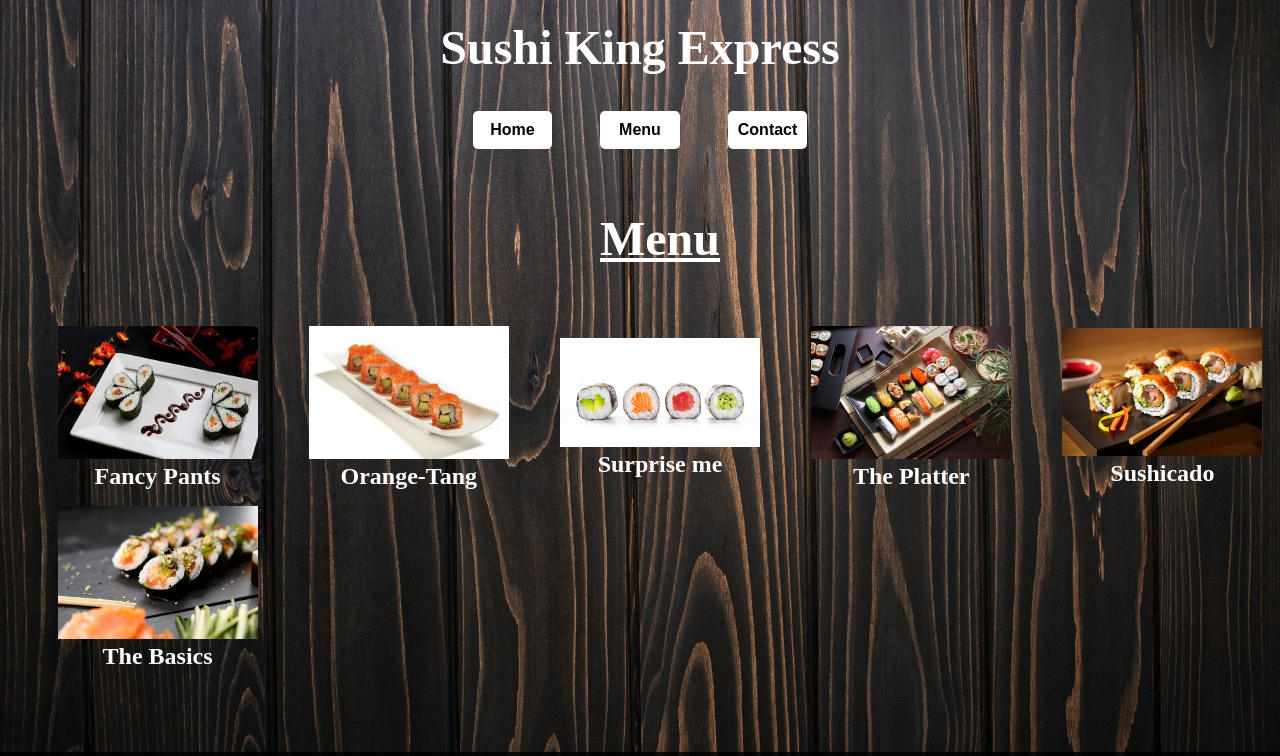
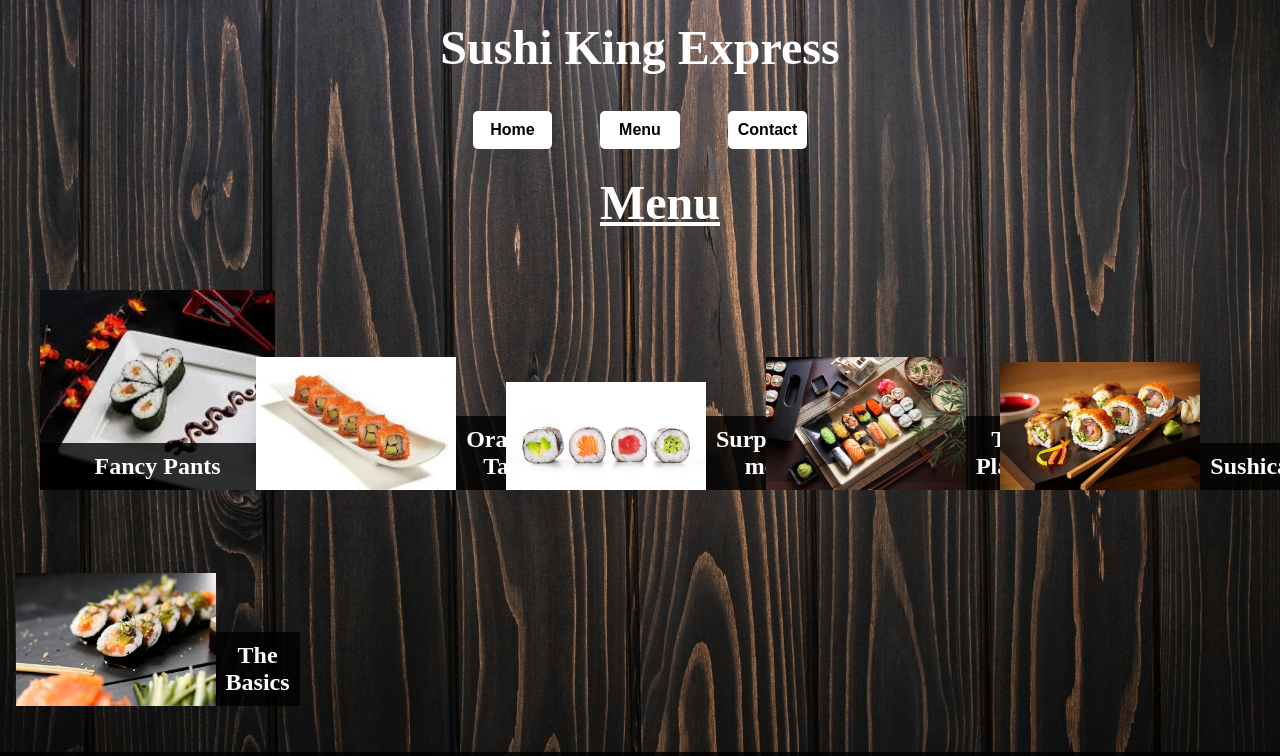
Before and after one commit to PjSingh22/restaurant-page, a website built with webpack: page dist/index.html in a window 1280 px wide. Both pictures are taken after a click on the button "Menu". Shown: the top 756 px of the page. Built offline with nearby package versions, Linux system fonts and the light colour scheme.

Commit message:
refactor code

```diff
--- a/src/modules/menu.js
+++ b/src/modules/menu.js
@@ -1,4 +1,4 @@
-import fancyPants from '../fancy-pants.jpg';
+// import fancyPants from '../fancy-pants.jpg';
 import orangeTang from '../orange-tang.jpg';
 import surpriseMe from '../surprise-me.jpg';
 import sushiPlatter from '../sushi-platter.jpg';
@@ -9,8 +9,7 @@ const menu = () => {
   <div class="menu-info">
     <h2 class="about page-title">Menu</h2>
     <div class="menu-items">
-      <div class="item">
-        <img src="${fancyPants}" alt="fancy pants sushi" srcset="" class="item-img">
+      <div class="item fancyPants">
         <p class="item-name">Fancy Pants</p>
       </div>
       <div class="item">
--- a/src/style.css
+++ b/src/style.css
@@ -118,12 +118,32 @@ button {
   font-weight: bold;
 }
 
+.item {
+  height: 200px;
+  display: flex;
+  justify-content: center;
+  align-items: flex-end;
+}
+
+.item > p {
+  font-size: 1.5rem;
+  font-weight: bold;
+  background-color: rgba(0, 0, 0, 0.8);
+  width: 100%;
+  padding: 10px;
+}
+
 .item > img {
   width: 200px;
 }
 
 .about {
   text-decoration: underline;
+}
+
+.fancyPants {
+  background-image: url("./fancy-pants.jpg");
+  background-size: cover;
 }
 
 
```
Also changed, not shown: 1 other file.
